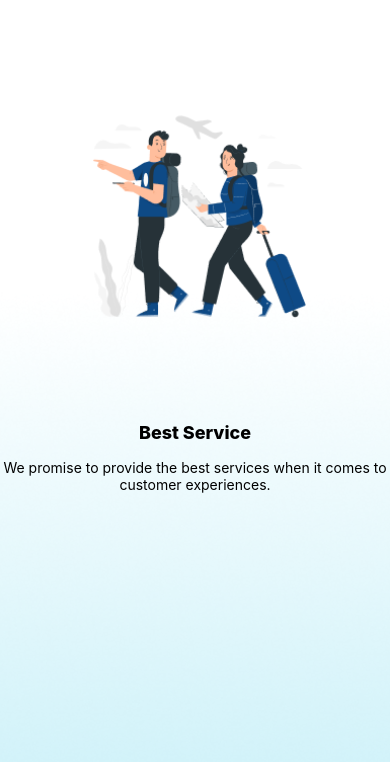
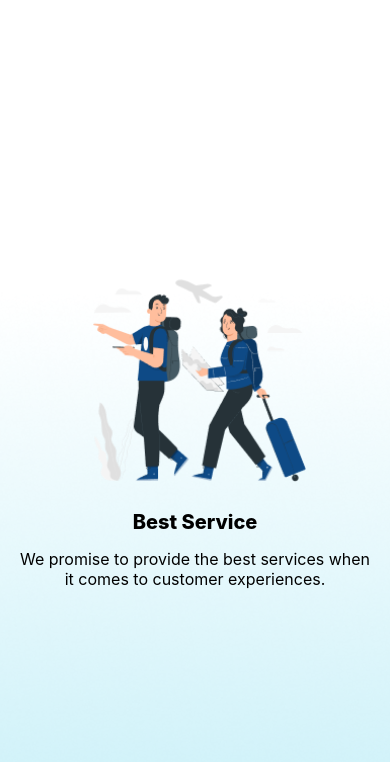
Before and after one commit to catbinhle/Green-Mobile-2, a React Native app: screen / in a window 390 px wide. Shown: the top 762 px of the page. Built offline with nearby package versions, Linux system fonts and the light colour scheme.

Commit message:
rút gọn code

```diff
--- a/App.js
+++ b/App.js
@@ -5,44 +5,18 @@ export default function App() {
   return (
     <View style={styles.container}>
       <StatusBar style="auto" />
-      <Image style={{
-        width: '100%',
-        height: '100%',
-        resizeMode: 'cover',
-      }}
+      <Image style={styles.backgroundImg}
         source={require('./assets/welcomes/bg.png')}/>
 
-      <View style={{
-        width: '100%',
-        height: '100%',
-        position: 'absolute',
-        alignItems: 'center',
-        justifyContent: 'center',
-      }}>
-        <Image style={{
-          width: 240,
-          height: 240,
-          resizeMode: 'contain',
-          flex: 1
-        }}
+      <View style={styles.centerObj}>
+        <Image style={styles.centerImg}
           source={require('./assets/welcomes/welcome1.png')}/>
-        <View style={{
-          flex: 1,
-          alignItems: 'center',
-          justifyContent: 'flex-start'
-        }}>
-          <Text style={{
-            fontWeight:'800',
-            fontSize: 18,
-          }}>Best Service</Text>
-          <Text style={{
-            fontSize: 14,
-            textAlign: 'center',
-            marginTop: 16
-          }}>
-            We promise to provide the best services when it comes to customer experiences.
-          </Text>
-        </View>
+
+          <Text style={styles.titleStyle}>Best Service</Text>
+
+          <Text style={styles.textStyle}>
+            We promise to provide the best services when it comes to customer experiences.</Text>
+
       </View>
     </View>
   );
@@ -52,7 +26,32 @@ const styles = StyleSheet.create({
   container: {
     flex: 1,
     backgroundColor: '#fff',
-    // alignItems: 'center',
-    // justifyContent: 'center',
+  },
+  backgroundImg: {
+    width: '100%',
+    height: '100%',
+    resizeMode: 'stretch',
+  },
+  centerImg: {
+    width: 240,
+    height: 240,
+    resizeMode: 'contain',
+  },
+  centerObj: {
+    width: '100%',
+    height: '100%',
+    position: 'absolute',
+    alignItems: 'center',
+    justifyContent: 'center',
+  },
+  titleStyle: {
+    fontWeight:'800',
+    fontSize: 20,
+    marginVertical:15,
+  },
+  textStyle: {
+    fontSize: 16,
+    textAlign: 'center',
+    marginHorizontal:15,
   },
 });
```
